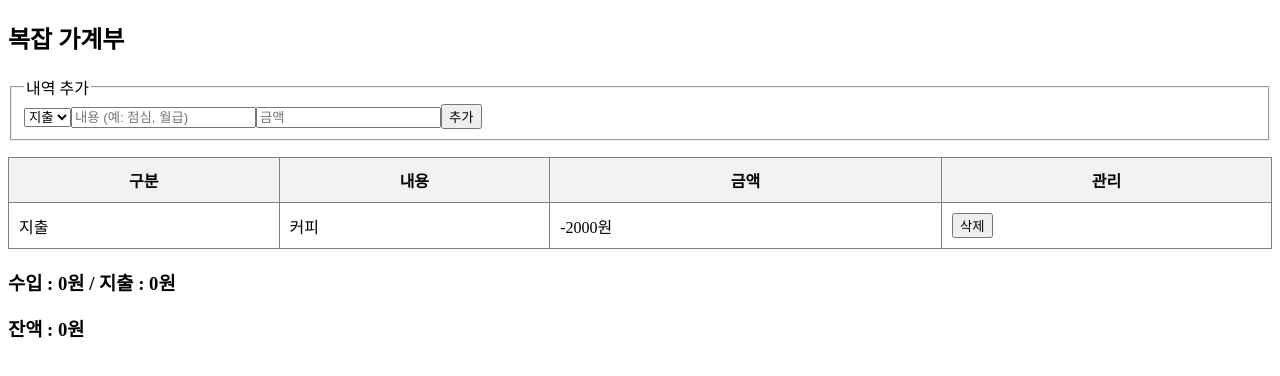
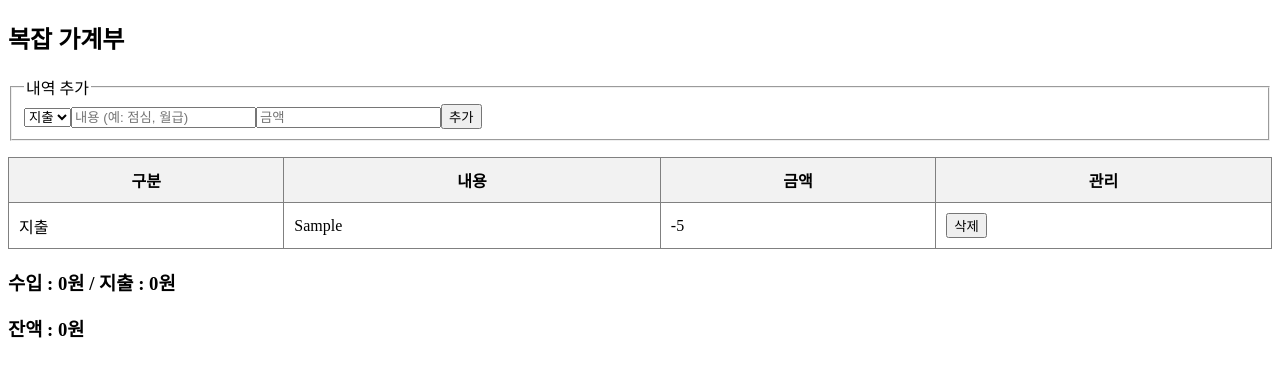
Before and after one commit to Drtr92/react-03-expense, a React (Vite) app: page / in a window 1280 px wide. Both pictures are taken after typing "Sample", "5" into the empty fields and a click on the button "추가". Shown: the top 376 px of the page. Built offline with nearby package versions, Linux system fonts and the light colour scheme.

Commit message:
표 부분 완성

```diff
--- a/src/App.jsx
+++ b/src/App.jsx
@@ -6,9 +6,15 @@
     const [amount, setAmount] = useState("");        // 금액을 담당하는 state
     const [list, setList] = useState([]);
 
-    const handleChangeType = (event) => { setType(event.target.value); }
-    const handleChangeTitle = (event) => { setTitle(event.target.value); }
-    const handleChangeAmount = (event) => { setAmount(event.target.value); }
+    const handleChangeType = (event) => {
+        setType(event.target.value);
+    }
+    const handleChangeTitle = (event) => {
+        setTitle(event.target.value);
+    }
+    const handleChangeAmount = (event) => {
+        setAmount(event.target.value);
+    }
 
     const handleSubmit = (event) => {
         event.preventDefault();
@@ -48,6 +54,13 @@
         setTitle("");
         setAmount("");
         setType("expense");
+    }
+
+    const handleDelete = (index) => {
+        // react는 state의 값을 감시해서 화면을 갱신하는데, 그 감시 대상은 stack 영역임
+        // 그러니까 새로운 array을 만들어서 list를 갱신해줘야 함
+        const newList = list.filter((_, i) => i !== index);
+        setList(newList);
     }
 
     return (
@@ -97,12 +110,36 @@
                 </tr>
                 </thead>
                 <tbody>
-                <tr>
-                    <td>지출</td>
-                    <td>커피</td>
-                    <td>-2000원</td>
-                    <td><button>삭제</button></td>
-                </tr>
+                {/* 조건부 렌더링 : list 요소가 없으면 안내 문구를 보여주도록 */}
+                {list.length === 0 && (
+                    <tr>
+                        <td colSpan={4}
+                            style={{textAlign: "center"}}>
+                            주인장이 게을러서 먼지만 날리고 있습니다...
+                        </td>
+                    </tr>
+                )}
+                {list.map((item, index) => {
+                    return (
+                        <tr key={index}>
+                            <td>{item.type === "income" ? "수입" : "지출"}</td>
+                            <td>{item.title}</td>
+                            <td>
+                                {item.type === "income" ? "+" : "-"}
+                                {item.amount.toLocaleString()}
+                            </td>
+                            <td>
+                                <button
+                                    onClick={() => {
+                                        // 해야되는 일
+                                        // list에서 index번호의 요소를 삭제
+                                        handleDelete(index);
+                                    }}>삭제
+                                </button>
+                            </td>
+                        </tr>
+                    )
+                })}
                 </tbody>
             </table>
 
```
